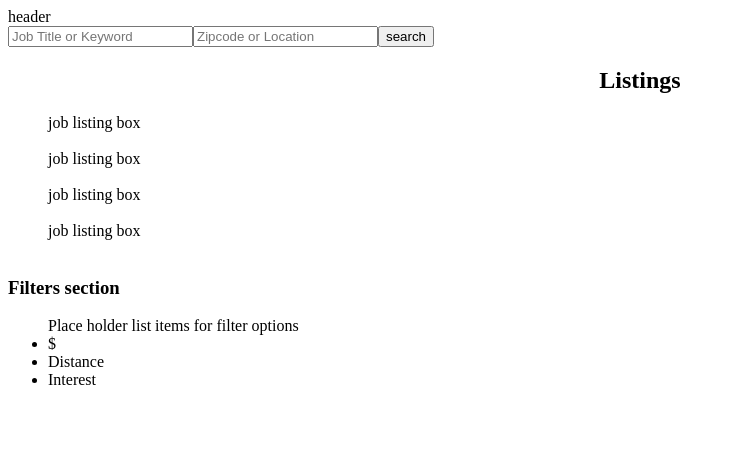
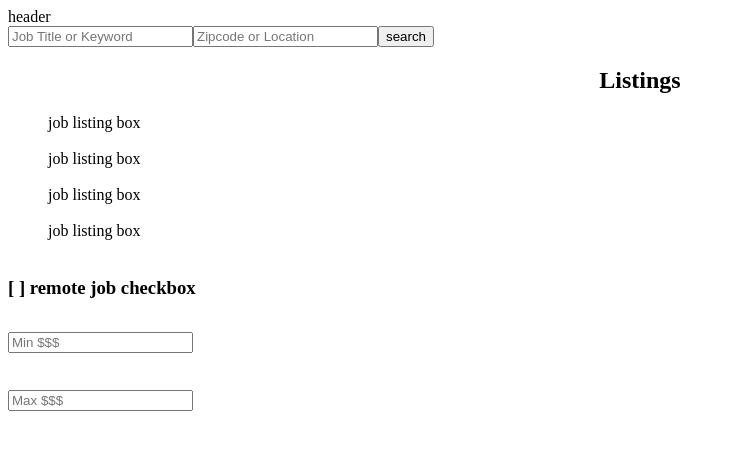
Before and after one commit to Atlantic-Web-Consultancy/JobSite, a React app: page / in a window 1280 px wide. Shown: the top 450 px of the page, without its empty margins (0-735 px from the left). Built offline with nearby package versions, Linux system fonts and the light colour scheme; the HTML template or start-up script is replaced by a standard one.

Commit message:
added inputs in filter table for min and max salary option

```diff
--- a/src/components/ed-componenets/JobListings.jsx
+++ b/src/components/ed-componenets/JobListings.jsx
@@ -2,8 +2,10 @@ import React, { useState } from 'react';
 
 import Listing from './Listing.jsx';
 import Form from 'react-bootstrap/Form';
+import Col from 'react-bootstrap/Col';
 import Button from 'react-bootstrap/Button';
 import InputGroup from 'react-bootstrap/InputGroup';
+import FormControl from 'react-bootstrap/FormControl';
 
 function JobListings() {
   const [job, setJob] = useState('');
@@ -38,15 +40,21 @@ function JobListings() {
             <Listing />
           </ul>
         </div>
-        <div id="filters">
-          <h3>Filters section</h3>
+        <div id="filter-wrapper">
+          <h3 style={{textAlign: "left"}}>[ ] remote job checkbox</h3>
           <div id="filter-box">
-            <ul>
-              Place holder list items for filter options
-              <li>$</li>
-              <li>Distance</li>
-              <li>Interest</li>
-            </ul>
+            <Form>
+              <Form.Row style={{position: "relative", top: "15px"}}>
+                <Col>
+                  <Form.Control placeholder="Min $$$" id="income-1"/>
+                </Col>
+                <div style={{position: "relative", right: 20,
+                    bottom: 5, fontSize: "2em"}}>-</div>
+                <Col>
+                  <Form.Control placeholder="Max $$$" id="income-2" />
+                </Col>
+              </Form.Row>
+            </Form>
           </div>
         </div>
       </div>
```
Also changed, not shown: 11 other files (tests, documents, lock files or other folders).
